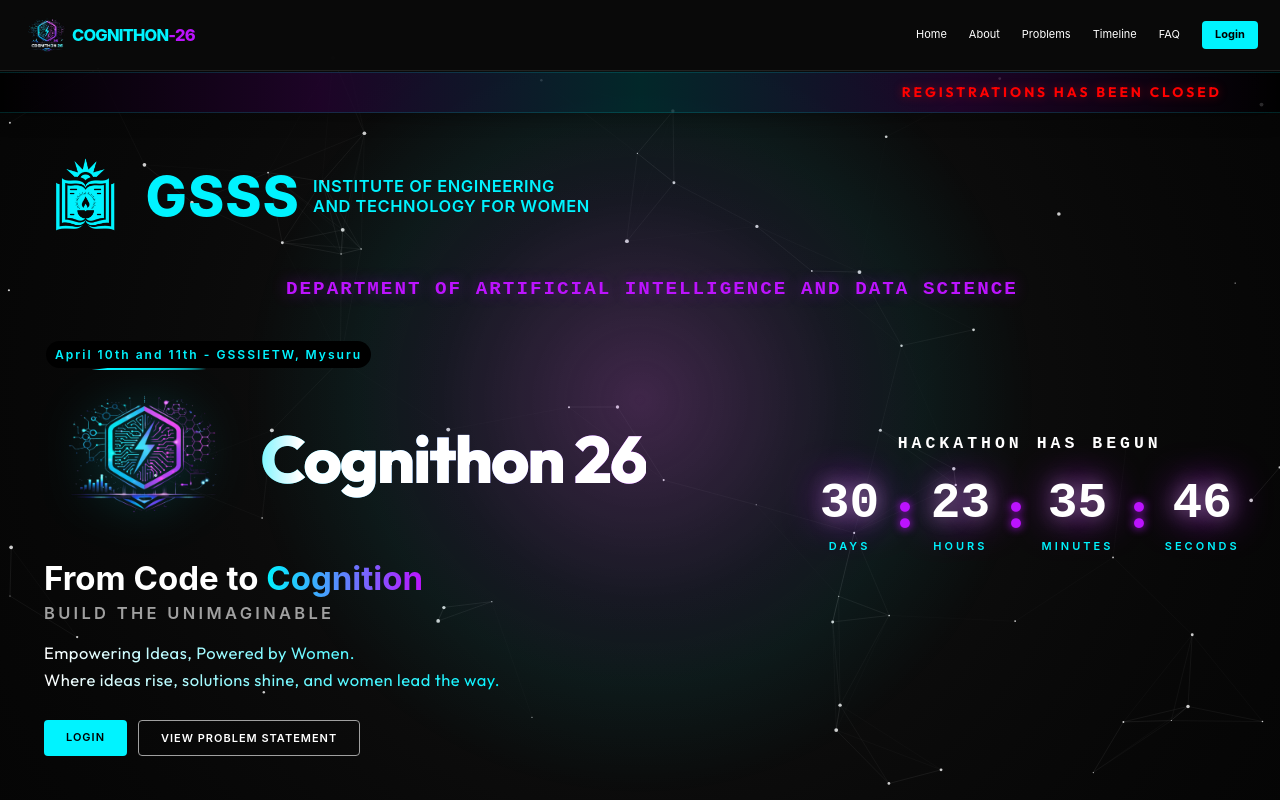
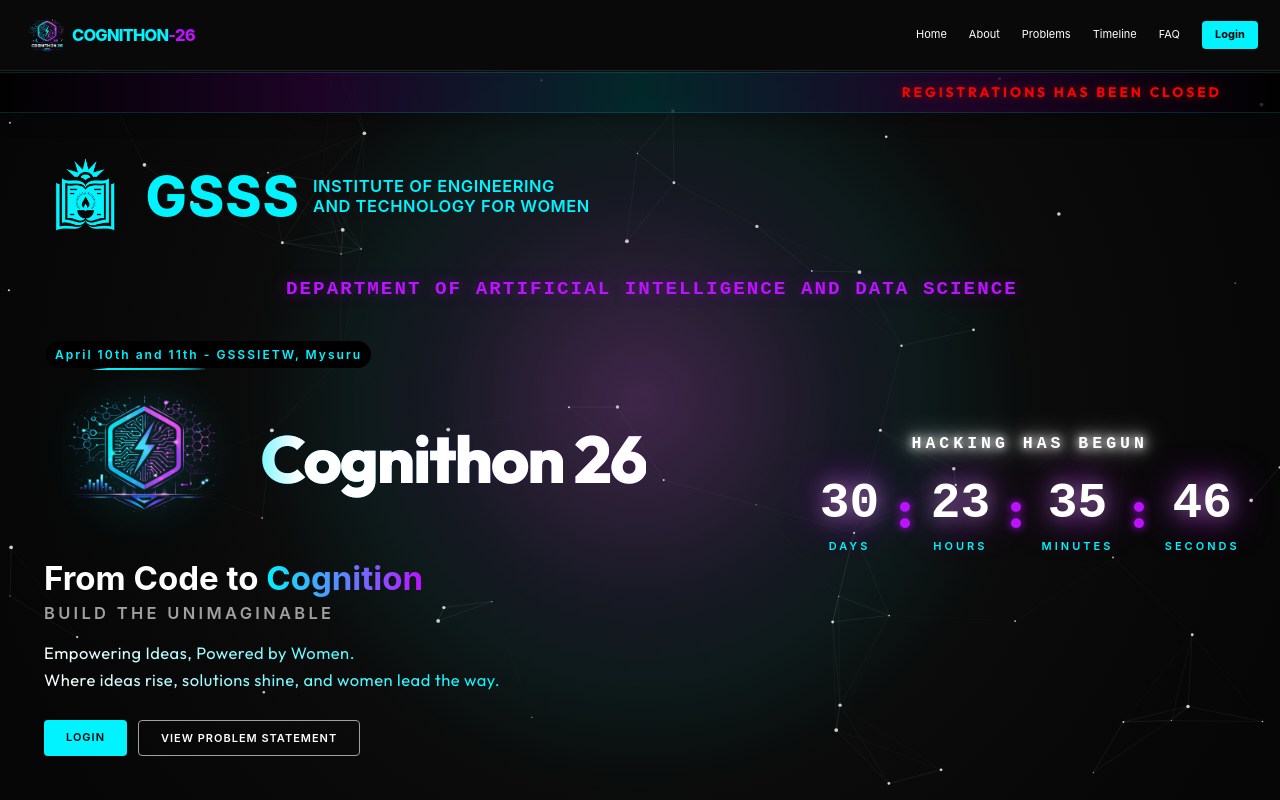
Before and after one commit to chandanaputtaswamy/Cognithon-26, a React (Vite) app: page / in a window 1280 px wide. Shown: the top 800 px of the page. Built offline with nearby package versions, Linux system fonts and the light colour scheme.

Commit message:
Update timer text to 'HACKING HAS BEGUN' and apply white glow animation

```diff
--- a/src/components/CountdownTimer.tsx
+++ b/src/components/CountdownTimer.tsx
@@ -42,7 +42,7 @@
 
     return (
         <div className="countdown-container">
-            <p className="hackathon-begun-text">HACKATHON HAS BEGUN</p>
+            <p className="hackathon-begun-text">HACKING HAS BEGUN</p>
             <div className="countdown-timer">
                 <div className="countdown-box">
                     <span className="countdown-number">{formatTime(timeLeft.days)}</span>
--- a/src/styles/CountdownTimer.css
+++ b/src/styles/CountdownTimer.css
@@ -21,6 +21,7 @@
     font-weight: 700;
     text-transform: uppercase;
     text-align: center;
+    animation: hackingGlow 1.5s ease-in-out infinite;
 }
 
 .countdown-department-title {
```
